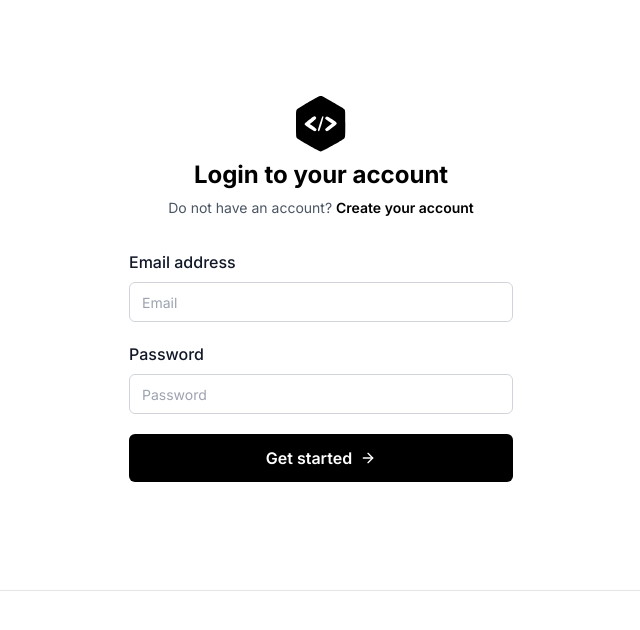
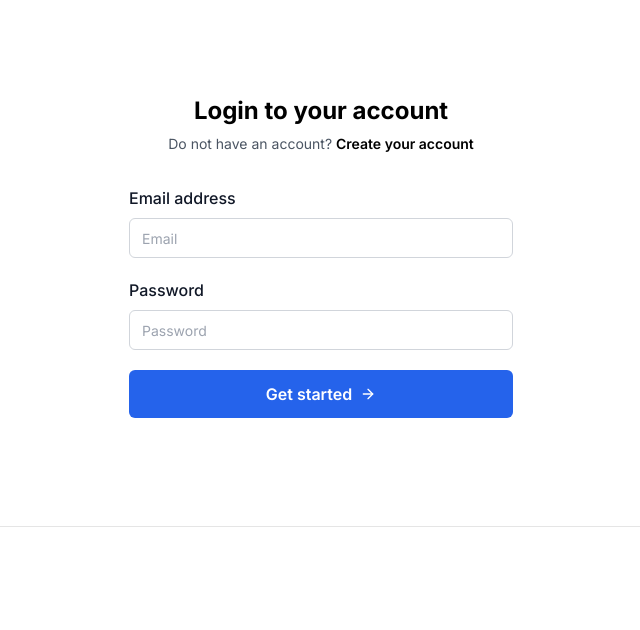
Before and after one commit to anishiit/aluminiportal, a Next.js app: page /login in a window 1280 px wide. Shown: the top 630 px of the page, without its empty margins (319-959 px from the left). Built offline with nearby package versions, Linux system fonts and the light colour scheme.

Commit message:
changes in login page

```diff
--- a/src/app/login/page.jsx
+++ b/src/app/login/page.jsx
@@ -17,9 +17,12 @@ function Page() {
     const [inputs, setInputs] = useState({
         email: "",
         password: "",
-      });
+    });
+
+    const [isLoading , setLoading] = useState(false)
 
       const handleSignup = async (e) => {
+        setLoading(true)
         e.preventDefault();
         setError("")
         // console.log(inputs);
@@ -27,6 +30,7 @@ function Page() {
         // Check if any field is empty
         if ( !inputs.email || !inputs.password ) {
           setError("All fields are required!");
+          setLoading(false)
           return; // Exit the function if any field is empty
         }
 
@@ -46,10 +50,12 @@ function Page() {
           .catch((err) => {
             console.log(err);
             setError(err.response.data.msg);
+            setLoading(false)
           })
 
         } catch (error) {
           console.error(error);
+          setLoading(false)
         }
       };
 
@@ -76,7 +82,7 @@ function Page() {
     <section>
       <div className="flex items-center justify-center px-4 py-10 sm:px-6 sm:py-16 lg:px-8 lg:py-24">
         <div className="xl:mx-auto xl:w-full xl:max-w-sm 2xl:max-w-md">
-          <div className="mb-2 flex justify-center">
+          {/* <div className="mb-2 flex justify-center">
             <svg
               width="50"
               height="56"
@@ -89,7 +95,7 @@ function Page() {
                 fill="black"
               />
             </svg>
-          </div>
+          </div> */}
           <h2 className="text-center text-2xl font-bold leading-tight text-black">
             Login to your account
           </h2>
@@ -141,12 +147,15 @@ function Page() {
               </div>
 
               <div>
-              <p className='text-red-500 text-center font-semibold text-lg my-1' >{error}</p>
+              <p className='text-red-500 text-center font-semibold text-base my-1' >{error}</p>
                 <button
+                  disabled={isLoading}
                   type="button"
-                  className="inline-flex w-full items-center justify-center rounded-md bg-black px-3.5 py-2.5 font-semibold leading-7 text-white hover:bg-black/80"
-                  onClick={handleSignup}>
-                  Get started <ArrowRight className="ml-2" size={16} />
+                  className="inline-flex w-full items-center justify-center rounded-md bg-blue-600 px-3.5 py-2.5 font-semibold leading-7 text-white hover:bg-blue-600"
+                  onClick={handleSignup}
+                >
+                  {isLoading === false ? (<> Get started <ArrowRight className="ml-2" size={16} /> </>) : (<>Loging In..</>)}
+
                 </button>
               </div>
             </div>
```
